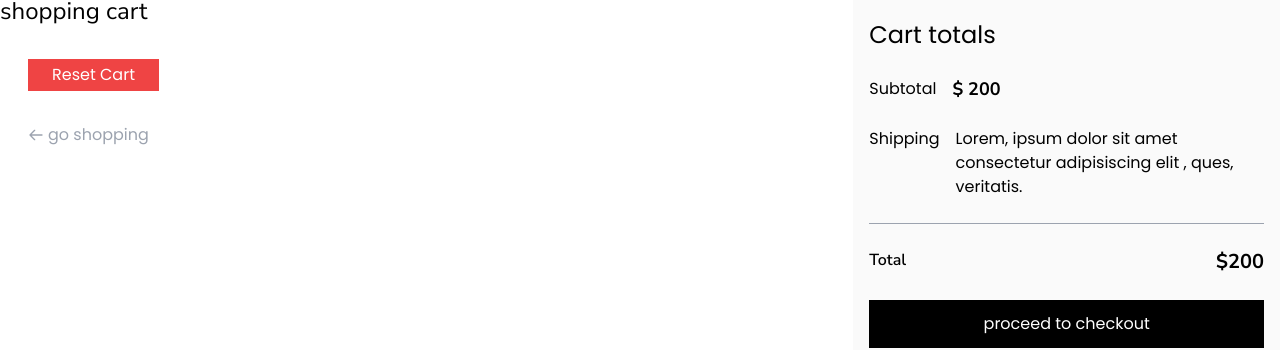
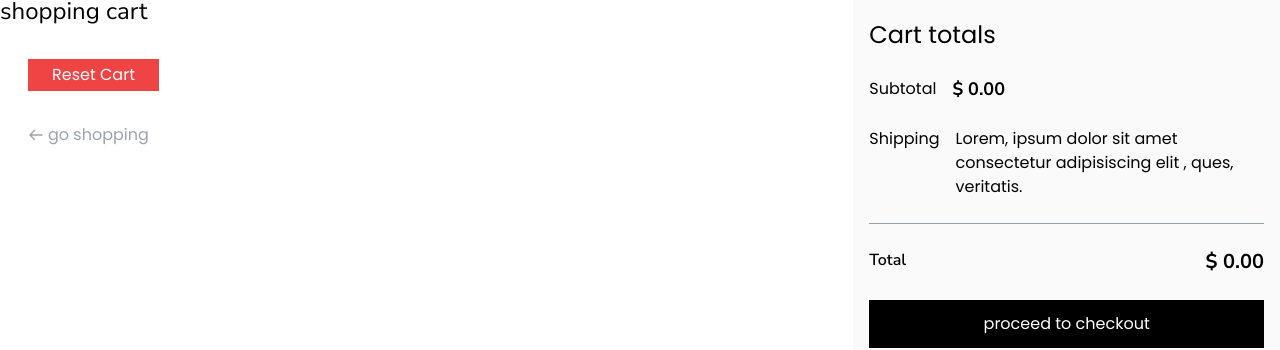
Before and after one commit to ManishChand349/MarketE, a React (Create React App) app: page /cart in a window 1280 px wide. Shown: the part 405-755 px from the top of the page. Built offline with nearby package versions, Linux system fonts and the light colour scheme.

Commit message:
adding Amt

```diff
--- a/package.json
+++ b/package.json
@@ -15,6 +15,7 @@
     "react-router-dom": "^6.14.2",
     "react-scripts": "5.0.1",
     "react-toastify": "^9.1.3",
+    "redux-persist": "^6.0.0",
     "web-vitals": "^2.1.4"
   },
   "scripts": {
--- a/src/pages/Cart.js
+++ b/src/pages/Cart.js
@@ -1,9 +1,19 @@
-import React from "react";
+import React, { useEffect, useState } from "react";
 import { useSelector } from "react-redux";
 import CartItem from "../components/CartItem";
 
 const Cart = () => {
   const productData = useSelector((state) => state.bazar.productData);
+  const [totalAmt, setTotalAmt] = useState("");
+
+  useEffect(() =>{
+    let price =0;
+    productData.map((item) =>{
+      price +=item.price * item.quantity;
+      return price;
+    });
+    setTotalAmt(price.toFixed(2)  );
+  },[productData]);
   return (
     <div>
       <img
@@ -18,7 +28,7 @@ const Cart = () => {
             <h2 className="text-2xl font-medium">Cart totals</h2>
             <p className="flex items-center gap-4 text-base">
               Subtotal{" "}
-              <span className="font-titleFont font-bold text-lg">$ 200 </span>
+              <span className="font-titleFont font-bold text-lg">$ {totalAmt} </span>
             </p>
             <p className="flex items-start gap-4 text-base">
               Shipping{" "}
@@ -29,7 +39,7 @@ const Cart = () => {
             </p>
           </div>
           <p className="font-titleFont font-semibold flex justify-between mt-6">
-            Total <span className="text-xl font-bold">$200</span>
+            Total <span className="text-xl font-bold">$ {totalAmt}</span>
           </p>
           <button className="text-base bg-black text-white w-full py-3 mt-6 hover:bg-gray-8000 duration-200">proceed to checkout</button>
         </div>
```
Also changed, not shown: src/redux/store.js (+13 -1 lines), 1 other file (tests, documents, lock files or other folders).
